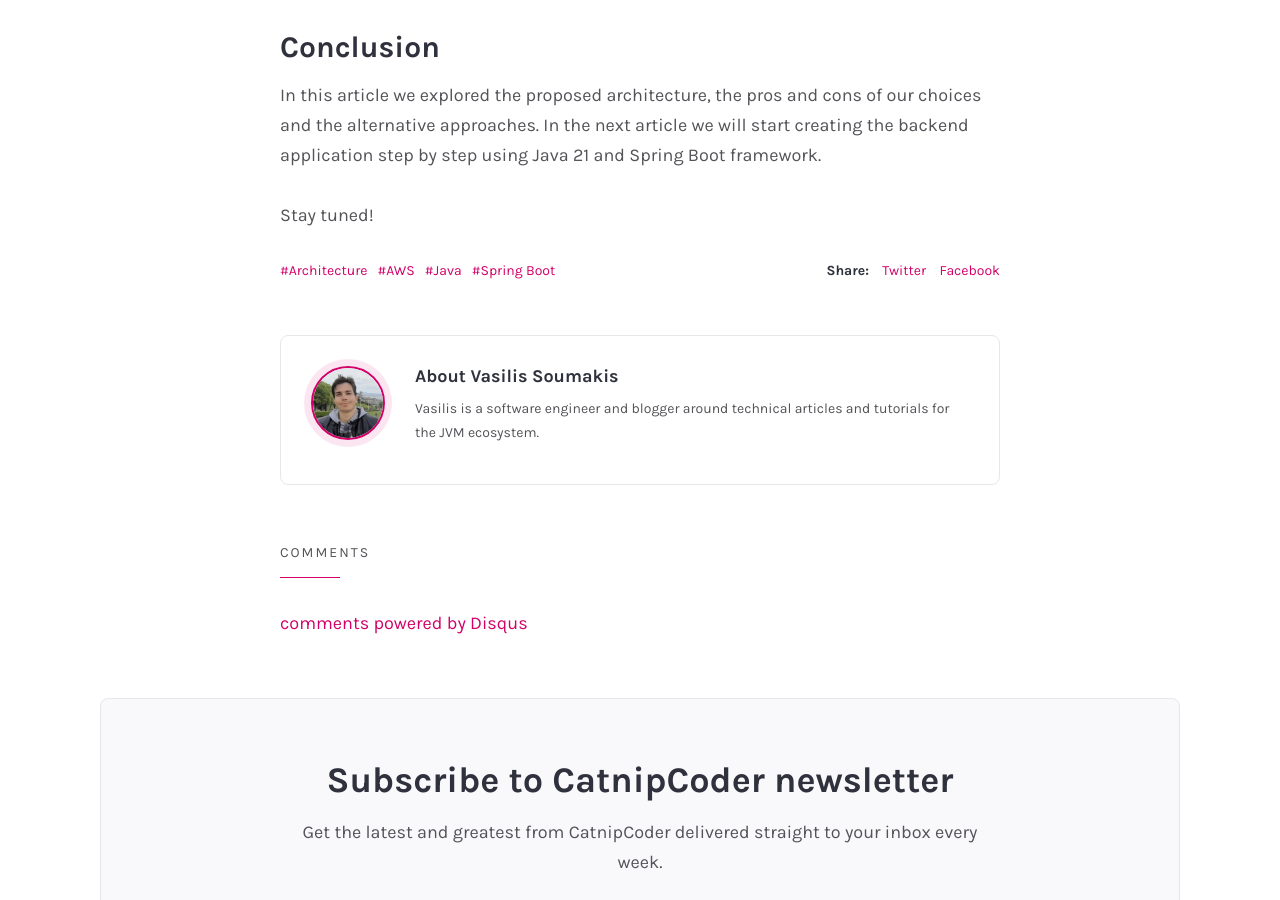
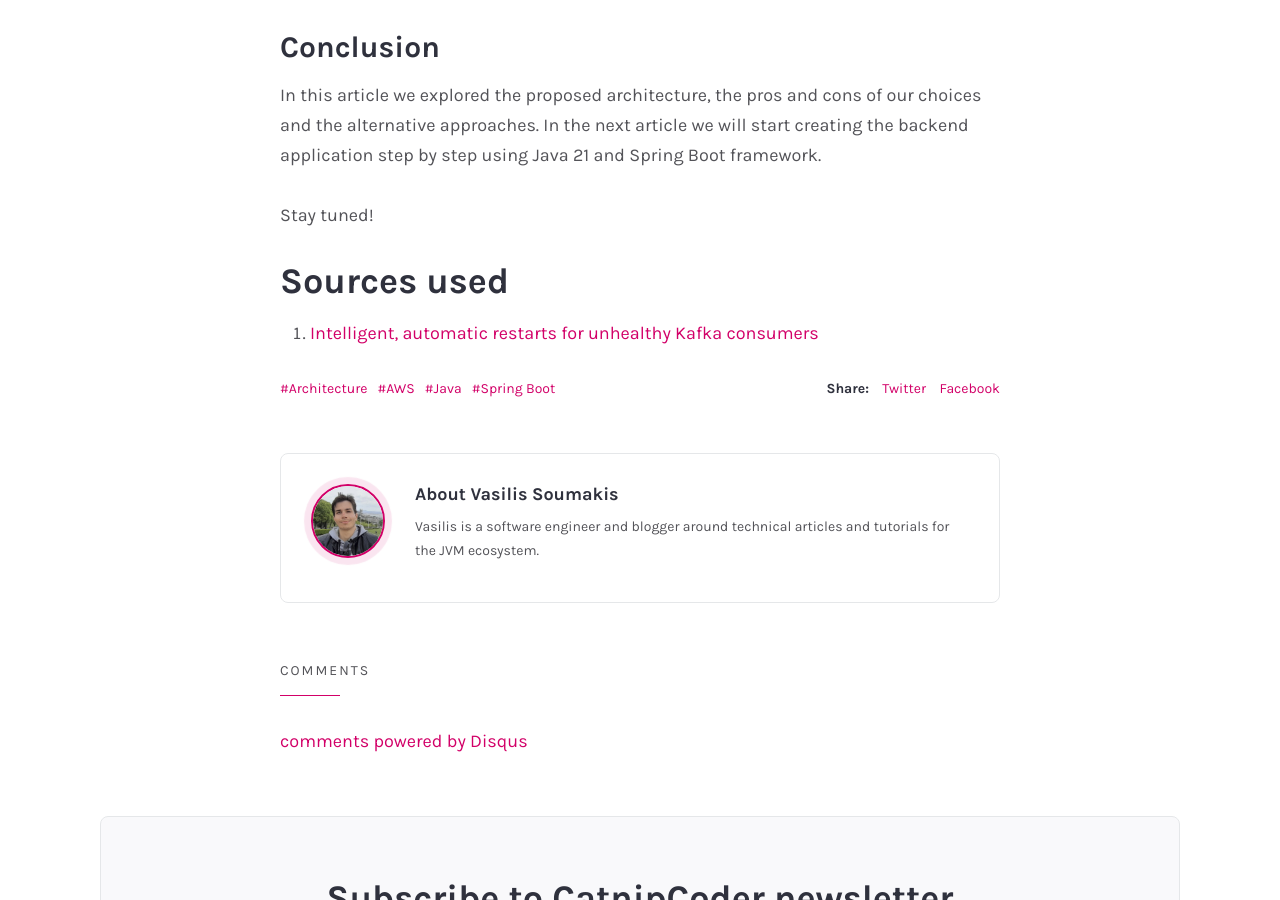
Before and after one commit to vsoum/vsoum.github.io, a Jekyll site: the page built from _posts/2024-07-10-pinokio-url-shortener-design-and-implementation-part2.md, in a window 1280 px wide and 900 px high, scrolled down 6198 px. Built offline with Jekyll 4.4.1, drawn with Linux system fonts in a browser that asks for light colours; comment, search, counter and statistics services are not loaded.

Commit message:
updating post

```diff
--- a/_posts/2024-07-10-pinokio-url-shortener-design-and-implementation-part2.md
+++ b/_posts/2024-07-10-pinokio-url-shortener-design-and-implementation-part2.md
@@ -108,3 +108,6 @@ In this article we explored the proposed architecture, the pros and cons of our
 In the next article we will start creating the backend application step by step using Java 21 and Spring Boot framework.
 
 Stay tuned!
+
+## Sources used
+1. [Intelligent, automatic restarts for unhealthy Kafka consumers](https://blog.cloudflare.com/intelligent-automatic-restarts-for-unhealthy-kafka-consumers)
```
